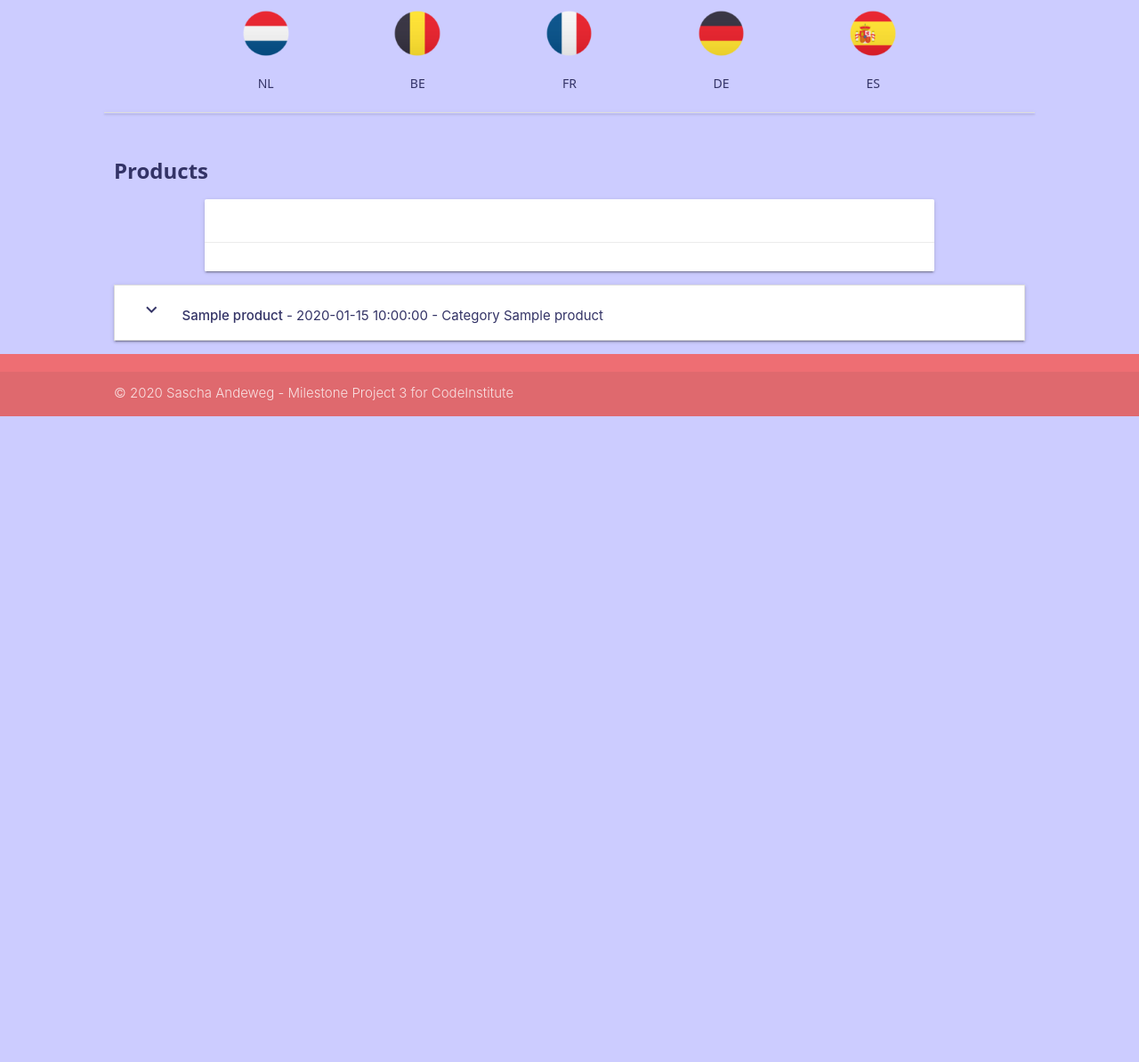
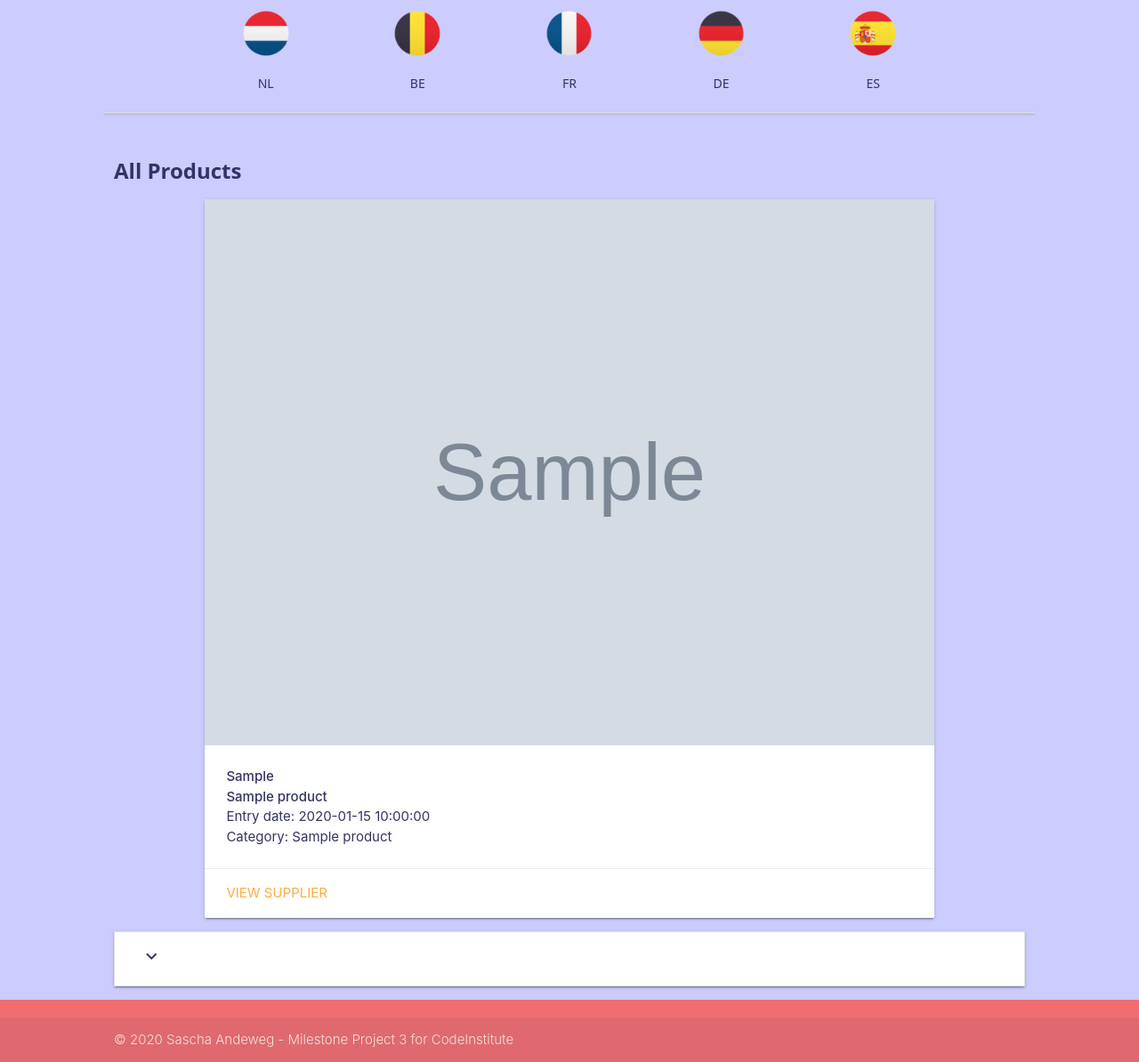
Before and after one commit to Andeweg01/MS3-FoodFromHome, a Flask app: page / in a window 1280 px wide. Shown: the part 608-1802 px from the top of the page at 89% size. Before the commit the page ends 1076 px from the top, so only its background shows below. Run offline with Flask 2, Linux system fonts and the light colour scheme; grey boxes marked "Sample" are stand-in pictures; a database or web service that is not in the repository returns one stand-in record (values such as "Sample title"); some libraries are stand-ins or nearby versions.

Commit message:
commit of initial design of materialize cards for products in products.html

```diff
--- a/templates/products.html
+++ b/templates/products.html
@@ -50,20 +50,29 @@
 
 	<div class="row">
 
-		<h3>Products</h3>
+		<h3>All Products</h3>
 	</div>
 
 <div class="container">
+		{% for product in products %}
     <div class="card">
     <div class="card-image">
+        <img src="{{product.product_img}}" alt="Image of {{product.product_name}}">
     </div>
     <div class="card-content">
+        <strong>{{product.product_brand}}<br>
+        {{product.product_name}}</strong><br>
+        Entry date: {{product.product_date}}<br>
+        Category: 	{{product.category_name}}
     </div>
     <div class="card-reveal">
+        <p>{{product.product_description}}
     </div>
     <div class="card-action">
+        <a>View Supplier</a>
     </div>
     </div>
+		{% endfor %}
 </div>
 
     <div class="row s12">
@@ -73,8 +82,7 @@
 			<div class="collapsible-header">
 				<div class="col s12">
 					<i class="material-icons">expand_more</i>
-					<strong>{{product.product_name}}</strong> - {{product.product_date}} - Category
-					{{product.category_name}}
+
 				</div>
 			</div>
 			<div class="collapsible-body">
```
